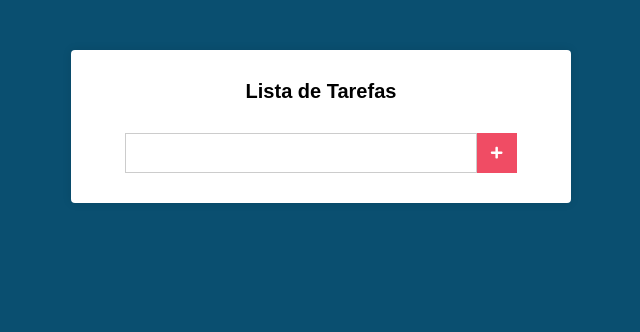
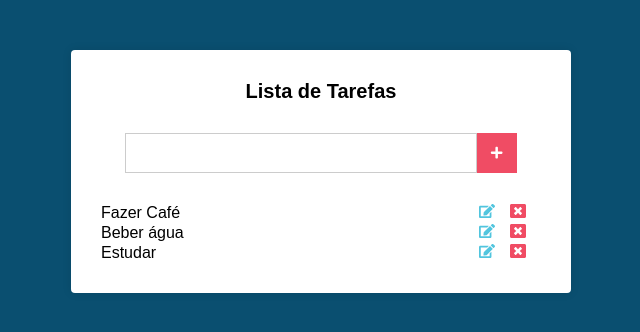
Before and after one commit to GeronimoOlanda/listaDeTarefasReact, a React (Create React App) app: page / in a window 1280 px wide. Shown: the top 332 px of the page, without its empty margins (319-959 px from the left). Built offline with nearby package versions, Linux system fonts and the light colour scheme.

Commit message:
Estulizando a lista de tarefas

```diff
--- a/src/components/Main.css
+++ b/src/components/Main.css
@@ -37,3 +37,36 @@
   align-items: center;
   justify-content: center;
 }
+
+.tarefas {
+  margin-top: 30px;
+
+}
+.tarefas li{
+  display: flex;
+  align-items: center;
+  justify-content: space-between;
+  transition: 0.1s ease all;
+}
+.tarefas li:hover{
+ background-color: #51c5de;
+}
+.tarefas li .edit{
+  margin-right: 15px;
+  color: #51c5de;
+
+}
+.tarefas li .delete{
+  margin-right: 15px;
+  color: #f04c64;
+}
+
+.tarefas li:hover .edit,
+.tarefas li:hover .delete{
+  color: #000 ;
+}
+.tarefas li .edit,
+.tarefas li .delete{
+  cursor: pointer;
+  transition: 0.1s ease all;
+}
--- a/src/components/Main.js
+++ b/src/components/Main.js
@@ -2,6 +2,9 @@
 import './Main.css';
 // form
 import { FaPlus } from 'react-icons/fa';
+
+// tarefas
+import { FaEdit, FaWindowClose } from 'react-icons/fa';
 
 export default class Main extends Component {
   state = {
@@ -27,6 +30,17 @@
             <FaPlus />
           </button>
         </form>
+        <ul className="tarefas">
+          {tarefas.map((tarefa) => (
+            <li key={tarefa}>
+              {tarefa}
+              <div>
+                <FaEdit className="edit" />
+                <FaWindowClose className="delete" />
+              </div>
+            </li>
+          ))}
+        </ul>
       </div>
     );
   }
```
